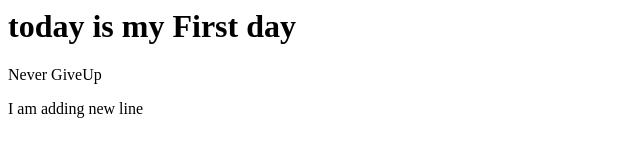
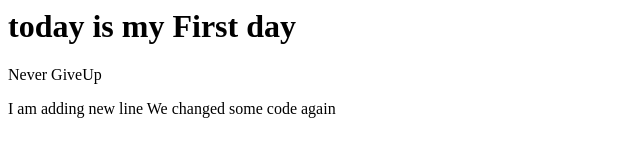
Before and after one commit to Tarun5242/reop-learn, a plain HTML site: page index.html in a window 1280 px wide. Shown: the whole page, without its empty margins (0-640 px from the left). Drawn offline with Linux system fonts and the light colour scheme.

Commit message:
ab to ho ja bhai

```diff
--- a/index.html
+++ b/index.html
@@ -3,4 +3,5 @@
 <h1> today is my First day</h1>
 <p>Never GiveUp</p>
 <t>I am adding new line</t>
+<c>We changed some code again<c/>
 </html>
```
